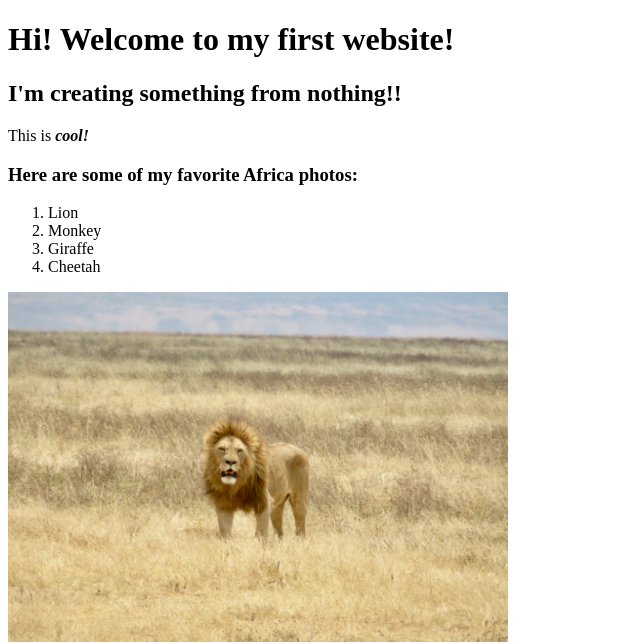
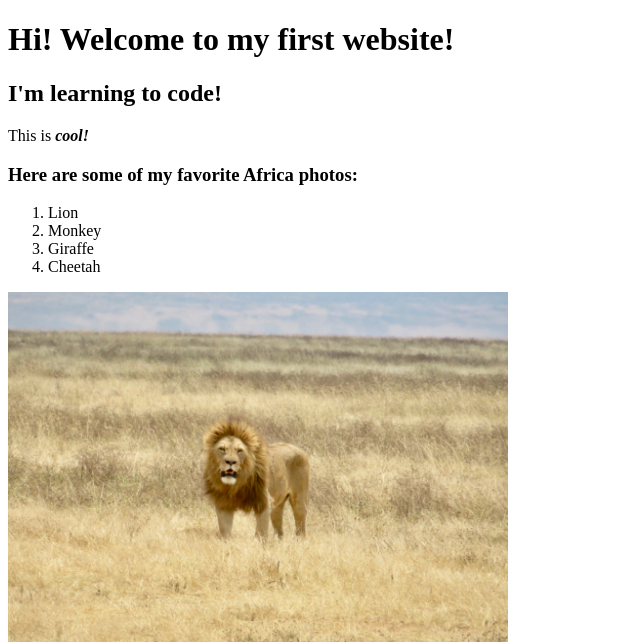
Before and after one commit to Alyssa-Johnson2/Alyssa-Johnson2.github.io, a plain HTML site: page index.html in a window 1280 px wide. Shown: the top 644 px of the page, without its empty margins (0-640 px from the left). Drawn offline with Linux system fonts and the light colour scheme.

Commit message:
Changed wording

```diff
--- a/index.html
+++ b/index.html
@@ -8,7 +8,7 @@
     <body>
     <!-- Ctrl / is a comment. Ctrl D is delete -->
         <h1>Hi! Welcome to my first website! </h1>
-        <h2>I'm creating something from nothing!! </h2>
+        <h2>I'm learning to code! </h2>
         <p>This is <em><strong>cool!</strong></em></p>
         <h3>Here are some of my favorite Africa photos:</h3>
         <ol>
```
